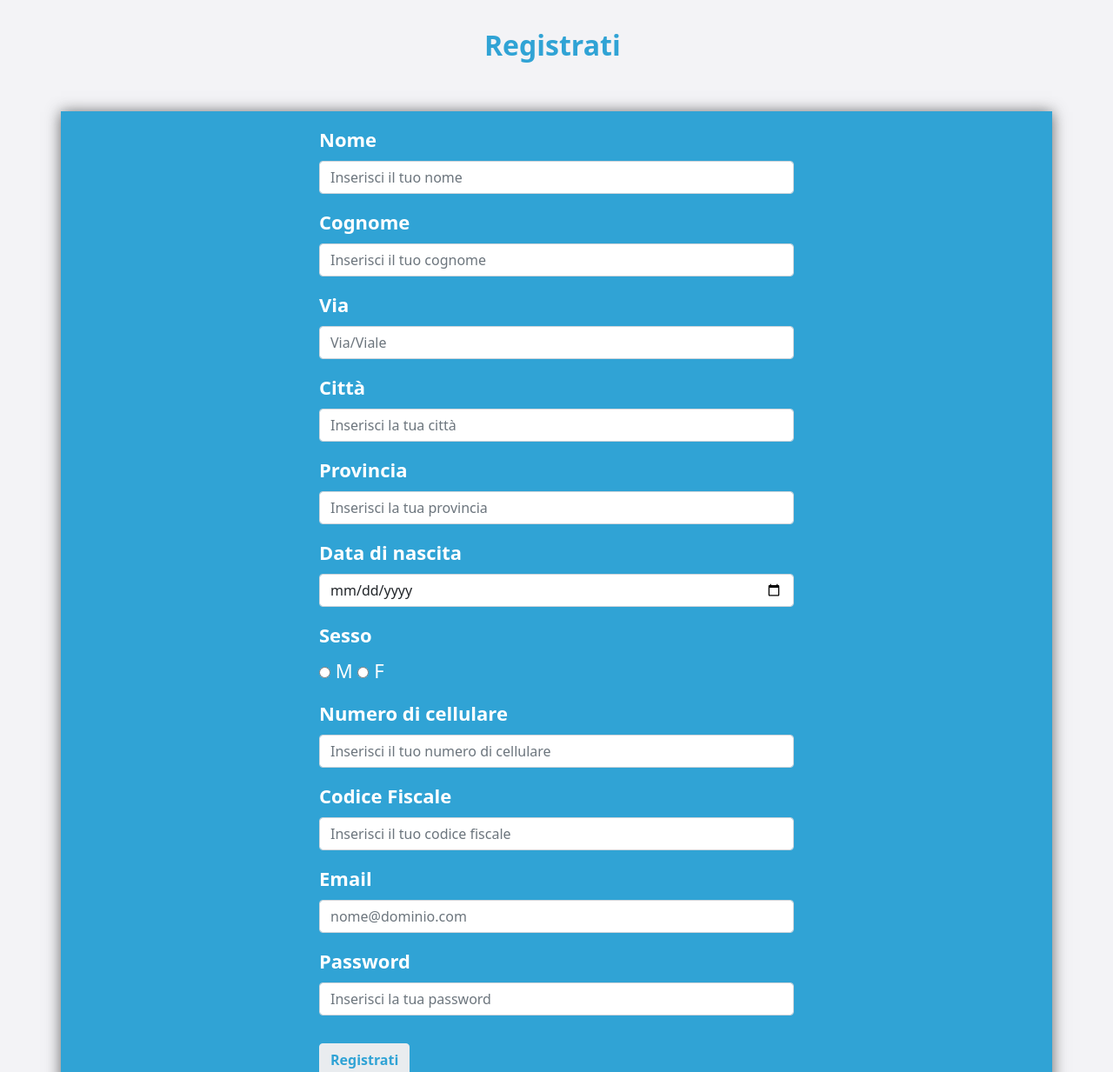
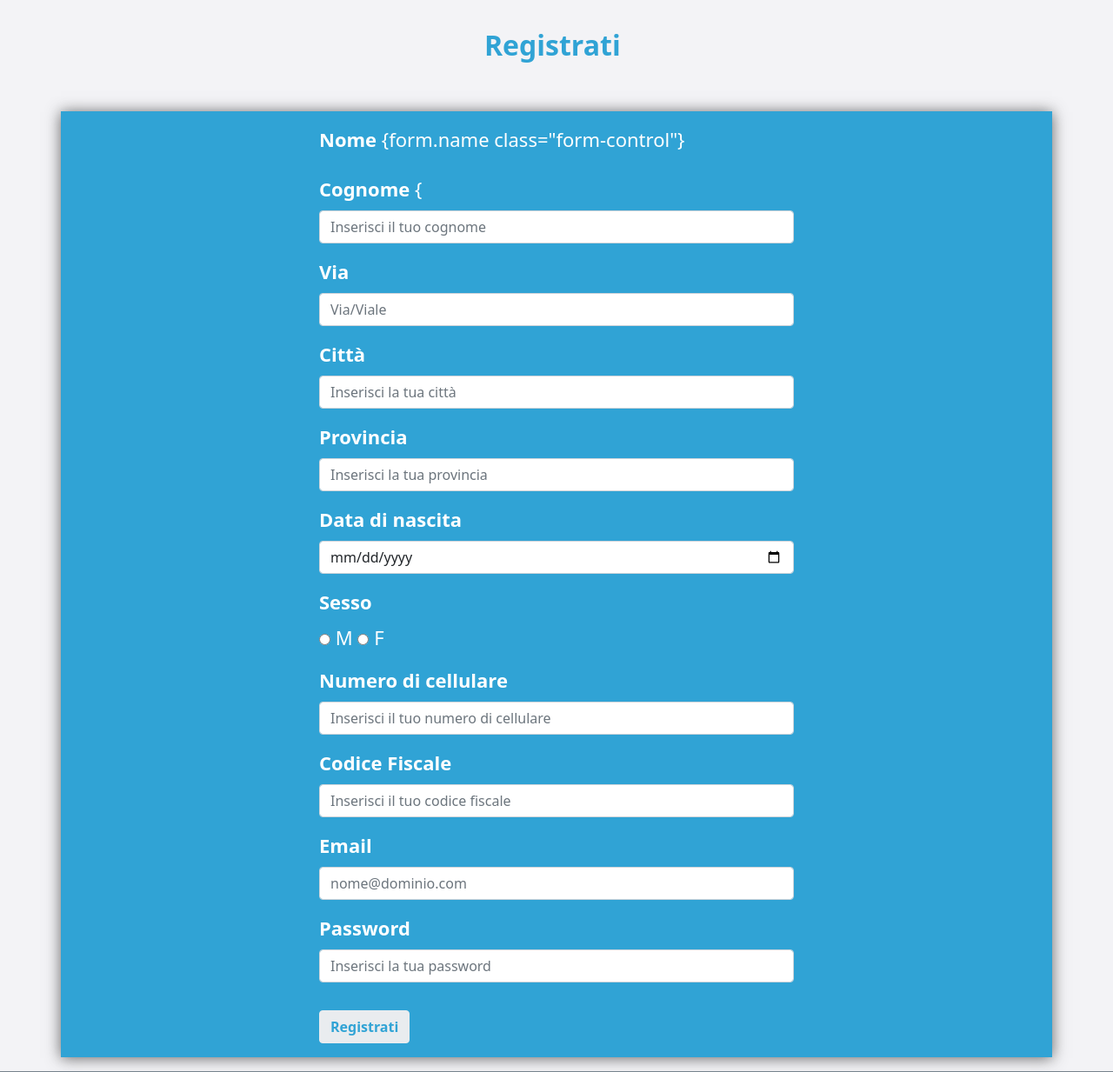
Before and after one commit to giacomomaglione/FoodAtHome, a Flask app: page /signin in a window 1280 px wide. Shown: the part 116-1349 px from the top of the page at 87% size. Run offline with Flask 2, Linux system fonts and the light colour scheme; some libraries are stand-ins or nearby versions.

Commit message:
Signin Page

```diff
--- a/website/templates/signin.html
+++ b/website/templates/signin.html
@@ -32,10 +32,12 @@
             <form method="POST">
                     <div class="mb-3 my-3 form-group">
                         <label class="form-label fw-bold ">Nome</label>
-                        <input type="name" class="form-control" id="Name" name="Name" placeholder="Inserisci il tuo nome">
+                        {form.name class="form-control"}
+                    <!---    <input type="name" class="form-control" id="Name" name="Name" placeholder="Inserisci il tuo nome"> -->
                     </div>
                     <div class="mb-3 form-group">
                         <label class="form-label fw-bold">Cognome</label>
+                        {
                         <input type="surname" class="form-control" id="Surname" name="Surname" placeholder="Inserisci il tuo cognome">
                     </div>
                     <div class="mb-3 my-3 form-group">
```
